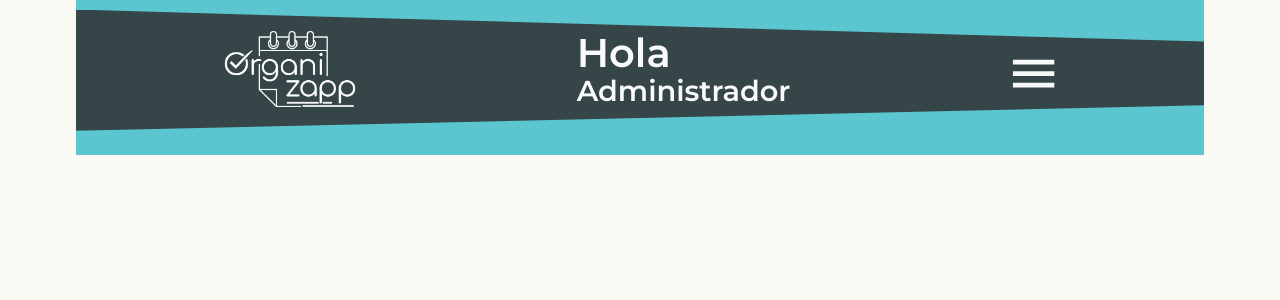
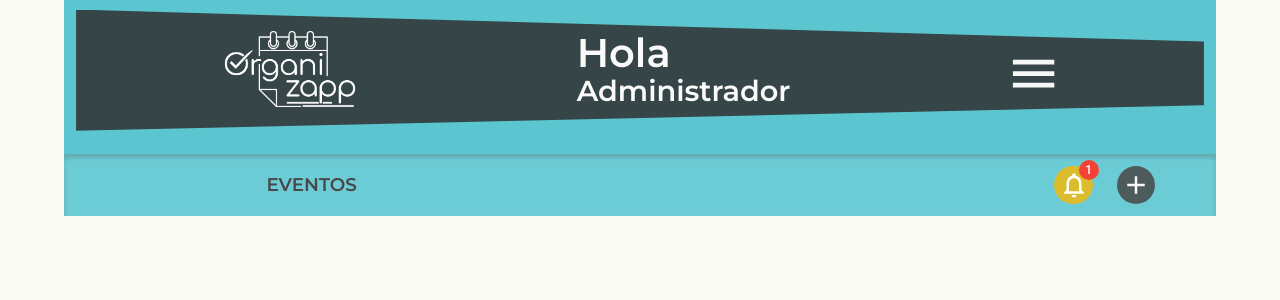
Before and after one commit to grupoZap-V2-3/frontOrganiZapp, a React (Create React App) app: page /admin in a window 1280 px wide. Shown: the top 300 px of the page. Built offline with nearby package versions, Linux system fonts and the light colour scheme.

Commit message:
Adding NavbarAdmin and NavbarHost components

```diff
--- /dev/null
+++ b/src/components/NavbarAdmin/NavbarAdmin.scss
@@ -0,0 +1,88 @@
+@import './../../theme/colors.scss';
+@import './../../theme/variables.scss';
+@import './../../theme/globals.scss';
+
+.AdminNav{
+  display: flex;
+  flex-direction: row;
+  justify-content: space-evenly;
+  padding: 0 2em 0 1.3em;
+  align-items: center;
+  min-width: 90vw;
+  margin-top: -1px;
+  background-color: $color-title-bar;
+  color: $color-text-base;
+  font-size: 1em;
+  font-weight: 600;
+  box-shadow: inset $box-shadow;
+  &-btnWrapper{
+    height: 3.5em;
+    width: 3.5em;
+    &__navBack{
+      display: none;
+    }
+  }
+  &-title{
+    width: 8em;
+    text-transform: uppercase;
+    font-size: 1.15em;
+    overflow-wrap: break-word;
+    word-wrap: break-word;
+  }
+  &-rightBtnsWrapper{
+    display: flex;
+    flex-direction: row;
+    justify-content: space-around;
+    align-items: center;
+    height: auto;
+    &__container{
+      display: block;
+    }
+  }
+}
+svg.MuiSvgIcon-root.backIcon{
+  color: $color-icon-secondary;
+  font-size: 1.35em;
+}
+.IconCircle{
+  display: flex;
+  justify-content: center;
+  align-items: center;
+  width: 1.6em;
+  height: 1.6em;
+  border-color: $color-icon-primary;
+  border-radius: 50%;
+  &-notification{
+    @extend .IconCircle;
+    background-color: $color-alert;
+  }
+  &-addEvent{
+    @extend .IconCircle;
+    background-color: $color-icon-secondary;
+  }
+}
+svg.MuiSvgIcon-root.navIcon{
+  color: $color-icon-primary;
+  font-size: 1.25em;
+}
+//Tablet
+@media only screen
+and (min-width : $tablet-min){
+  .AdminNav{
+    justify-content: space-around;
+    &-title{
+      width: 63vw;
+    }
+  }
+}
+//Desktop
+@media only screen
+and (min-width : $desktop-min){
+  .AdminNav{
+    justify-content: space-around;
+    padding: 0;
+    &-title{
+      width: 53vw;
+    }
+  }
+}
--- /dev/null
+++ b/src/components/NavbarAdmin/index.js
@@ -0,0 +1,75 @@
+import React from 'react';
+import { Link } from 'react-router-dom';
+/*import PropTypes from 'prop-types';*/
+import NavigateBeforeOutlinedIcon from '@material-ui/icons/NavigateBeforeOutlined';
+import AddOutlinedIcon from '@material-ui/icons/AddOutlined';
+import NotificationsNoneOutlinedIcon from '@material-ui/icons/NotificationsNoneOutlined';
+import Badge from '@material-ui/core/Badge';
+import IconButton from '@material-ui/core/IconButton';
+import './NavbarAdmin.scss';
+
+const NavbarAdmin = () => {
+  return (
+    <nav className="AdminNav">
+      <div className="AdminNav-btnWrapper">
+        <Link className="AdminNav-btnWrapper__navBack">
+          <IconButton>
+              <NavigateBeforeOutlinedIcon className="backIcon"/>
+          </IconButton>
+        </Link>
+      </div>
+      <p className="AdminNav-title">EVENTOS</p>
+      <div className="AdminNav-rightBtnsWrapper">
+        <div className="AdminNav-rightBtnsWrapper__container">
+          <Link>
+            <IconButton>
+              <div className="IconCircle-notification">
+                <Badge badgeContent={1} color="error">
+                  <NotificationsNoneOutlinedIcon className="navIcon"/>
+                </Badge>
+              </div>
+            </IconButton>
+          </Link>
+          <Link>
+            <IconButton>
+              <div className="IconCircle-addEvent">
+                <AddOutlinedIcon className="navIcon"/>
+              </div>
+            </IconButton>
+          </Link>
+        </div>
+      </div>
+    </nav>
+  );
+}
+
+export default NavbarAdmin;
+
+/*
+<nav className="AdminNav">
+      <Link className="AdminNav-navBack">
+        <IconButton>
+            <NavigateBeforeOutlinedIcon className="backIcon"/>
+        </IconButton>
+      </Link>
+      <h2 className="AdminNav-title">EVENTOS</h2>
+      <div className="AdminNav-rightBtnsWrapper">
+        <Link>
+          <IconButton>
+            <div className="IconCircle-notification">
+              <Badge badgeContent={1} color="error">
+                <NotificationsNoneOutlinedIcon className="navIcon"/>
+              </Badge>
+            </div>
+          </IconButton>
+        </Link>
+        <Link>
+          <IconButton>
+            <div className="IconCircle-addEvent">
+              <AddOutlinedIcon className="navIcon"/>
+            </div>
+          </IconButton>
+        </Link>
+      </div>
+    </nav>
+*/
--- /dev/null
+++ b/src/components/NavbarHost/NavbarHost.scss
@@ -0,0 +1,53 @@
+@import './../../theme/colors.scss';
+@import './../../theme/variables.scss';
+@import './../../theme/globals.scss';
+
+.HostNav{
+  display: flex;
+  flex-direction: row;
+  justify-content: flex-start;
+  align-items: center;
+  margin-top: -1px;
+  min-width: 90vw;
+  background-color: $color-title-bar;
+  color: $color-text-base;
+  box-shadow: inset $box-shadow;
+  &-btnWrapper{
+    height: 3.5em;
+    width: 3.5em;
+    margin: 0 1% 0 10%;
+    &__navBack{
+      display: none;
+    }
+  }
+  &-title{
+    width: 80vw;
+    font-size: 1.25em;
+    font-weight: 600;
+    text-transform: uppercase;
+    overflow-wrap: break-word;
+    word-wrap: break-word;
+  }
+}
+svg.MuiSvgIcon-root.backIcon{
+  color: $color-icon-secondary;
+  font-size: 1.35em;
+}
+//Tablet
+@media only screen
+and (min-width : $tablet-min){
+  .HostNav{
+    &-navBack{
+      margin: 0 1% 0 13%;
+    }
+  }
+}
+//Desktop
+@media only screen
+and (min-width : $desktop-min){
+  .HostNav{
+    &-navBack{
+      margin: 0 1% 0 14.5%;
+    }
+  }
+}
--- /dev/null
+++ b/src/components/NavbarHost/index.js
@@ -0,0 +1,26 @@
+import React from 'react';
+import { Link } from 'react-router-dom';
+/*import PropTypes from 'prop-types';*/
+import NavigateBeforeOutlinedIcon from '@material-ui/icons/NavigateBeforeOutlined';
+import IconButton from '@material-ui/core/IconButton';
+import './NavbarHost.scss';
+
+const NavbarHost = ( {title} ) => {
+  return (
+    <nav className="HostNav">
+      <div className="HostNav-btnWrapper">
+        <Link className="HostNav-btnWrapper__navBack">
+          <IconButton>
+              <NavigateBeforeOutlinedIcon className="backIcon"/>
+          </IconButton>
+        </Link>
+      </div>
+      <p className="HostNav-title">{title}</p>
+    </nav>
+    );
+}
+
+export default NavbarHost;
+/*
+
+*/
--- a/src/pages/AdminPage/index.js
+++ b/src/pages/AdminPage/index.js
@@ -1,10 +1,14 @@
 import React from 'react';
 import MainHeader from '../../components/MainHeader';
+import NavbarAdmin from '../../components/NavbarAdmin';
 
 const AdminPage = () => (
-  <MainHeader
+  <header>
+    <MainHeader
     userRole="Administrador"
-  />
+    />
+    <NavbarAdmin/>
+  </header>
 );
 
 export default AdminPage;
--- a/src/pages/HostPage/index.js
+++ b/src/pages/HostPage/index.js
@@ -1,10 +1,15 @@
 import React from 'react';
 import MainHeader from '../../components/MainHeader';
+import NavbarHost from '../../components/NavbarHost';
 
 const HostPage = () => (
-  <MainHeader
-  userRole="Anfitrión"
-/>
+  <header>
+    <MainHeader
+    userRole="Anfitrión"
+    />
+    <NavbarHost title="eventos"/>
+  </header>
+
 );
 
 export default HostPage;
--- a/src/theme/globals.scss
+++ b/src/theme/globals.scss
@@ -10,6 +10,7 @@ body{
   margin: 0;
   padding: 0;
   line-height: 1;
+  cursor: default;
 }
 button{
   border: none;
--- a/src/theme/variables.scss
+++ b/src/theme/variables.scss
@@ -1,6 +1,7 @@
 @import './../../theme/colors.scss';
 
 $font-family-primary: 'Montserrat', sans-serif;
+$font-family-footer: 'Roboto', sans-serif;
 $box-shadow: 0px 4px 4px $color-element-shadow;
 
 // Breakpoints
```
